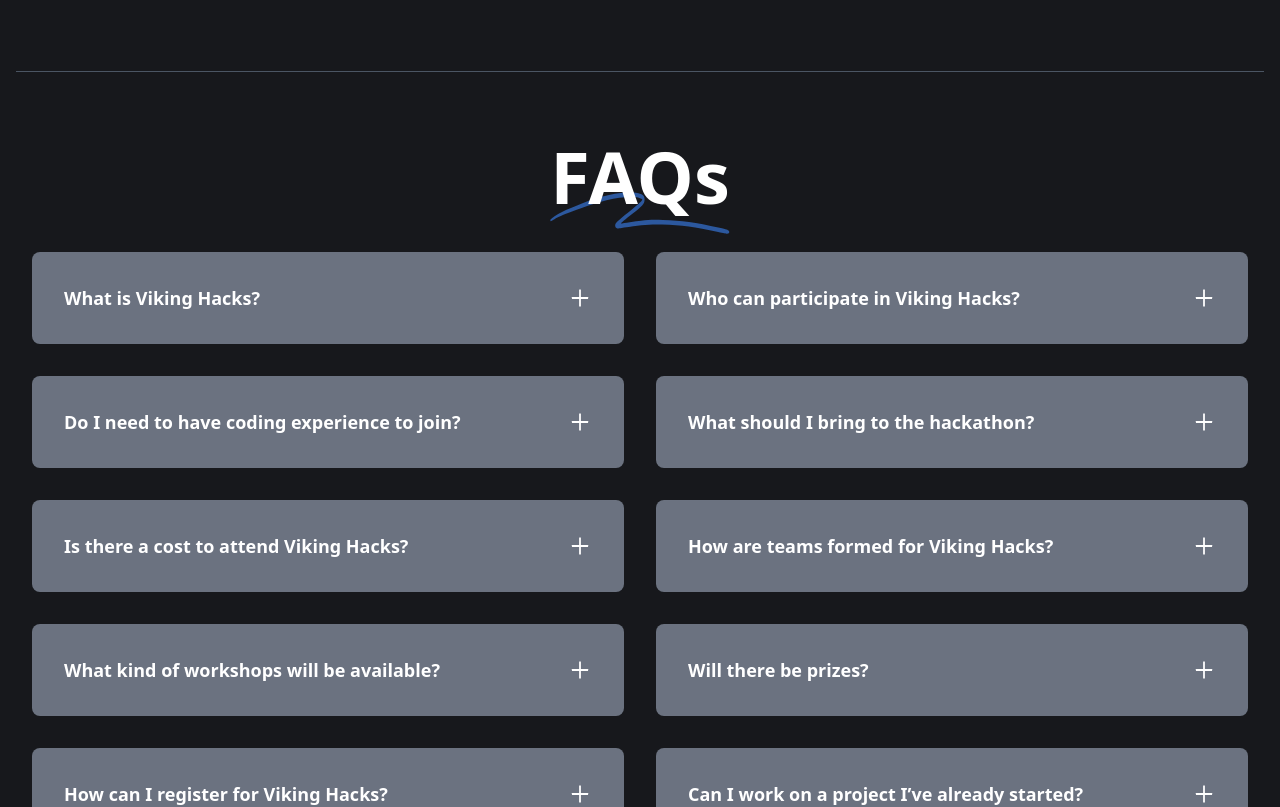
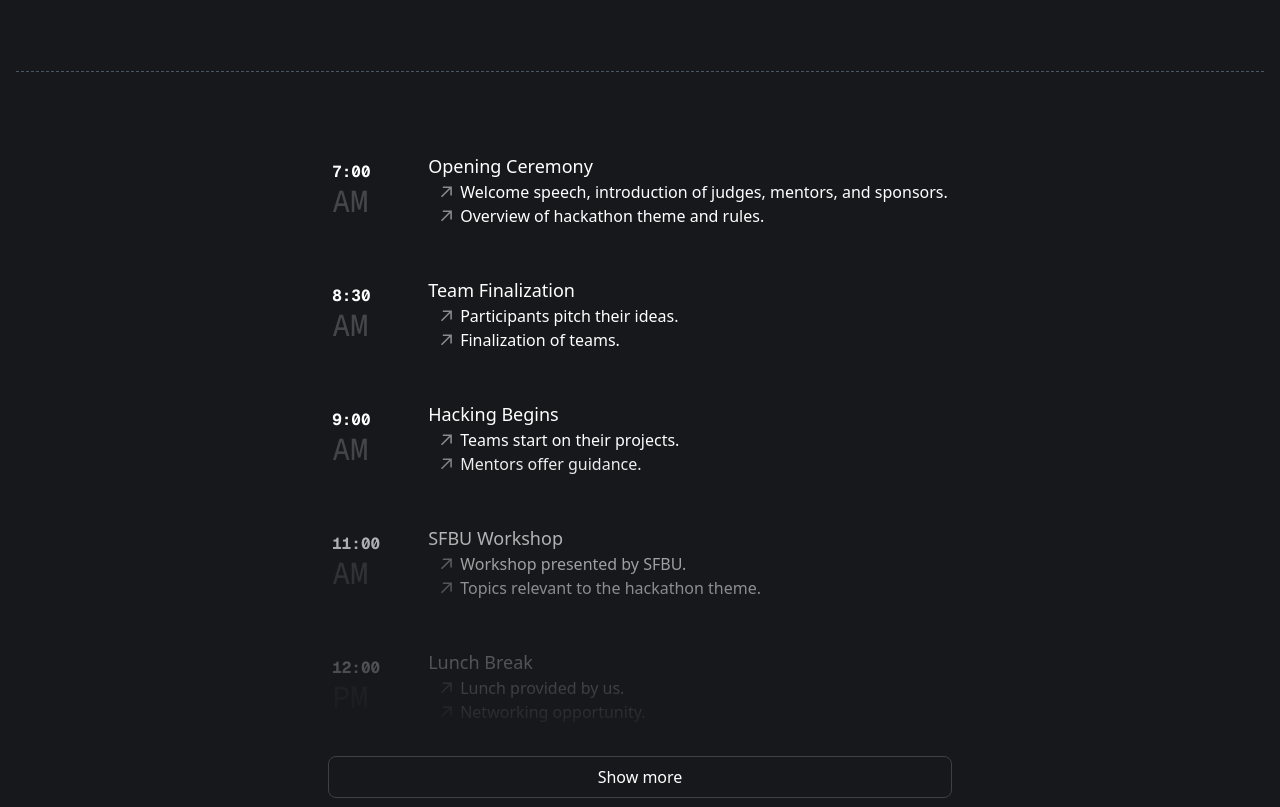
Before and after one commit to Mishra-Manit/VikingHacksWebsite, a Next.js app: page / in a window 1280 px wide. Shown: the part 960-1767 px from the top of the page. Built offline with nearby package versions, Linux system fonts and the light colour scheme.

Commit message:
add schedule

```diff
--- a/app/page.tsx
+++ b/app/page.tsx
@@ -5,6 +5,7 @@
 import SquigglyLines from "../components/SquigglyLines";
 
 import FAQs from '../components/FAQs';
+import ScheduleList from '../components/Schedule';
 
 const details = [
   { id: 1, name: 'One day event on', value: '2.3.2024' },
@@ -48,7 +49,7 @@
             Register now
           </span>
         </Link>
-        <hr className="my-10 md:my-16 border-gray-600 w-full"/>
+        <hr className="my-10 md:my-16 border-dashed border-gray-600 w-full"/>
         <div className="py-10 sm:py-20">
           <div className="mx-auto max-w-7xl px-6 lg:px-8">
             <dl className="grid grid-cols-1 gap-x-8 gap-y-16 text-center lg:grid-cols-3">
@@ -63,7 +64,10 @@
             </dl>
           </div>
         </div>
-        <hr className="my-10 md:my-16 border-gray-600 w-full"/>
+        <hr className="my-10 md:my-16 border-dashed border-gray-600 w-full"/>
+        <ScheduleList />
+        <hr className="my-10 md:my-16 border-dashed border-gray-600 w-full"/>
+        {/* The FAQ questions are here */}
         <FAQs />
       </main>
       <Footer />
--- /dev/null
+++ b/components/Schedule.jsx
@@ -0,0 +1,200 @@
+'use client'
+import React, { useState } from 'react';
+
+const eventList = [
+    {
+        num: 2,
+        time: "7:00am",
+        info: "Opening Ceremony",
+        details: [
+            "Welcome speech, introduction of judges, mentors, and sponsors.",
+            "Overview of hackathon theme and rules."
+        ]
+    },
+    {
+        num: 3,
+        time: "8:30am",
+        info: "Team Finalization",
+        details: [
+            "Participants pitch their ideas.",
+            "Finalization of teams."
+        ]
+    },
+    {
+        num: 4,
+        time: "9:00am",
+        info: "Hacking Begins",
+        details: [
+            "Teams start on their projects.",
+            "Mentors offer guidance."
+        ]
+    },
+    {
+        num: 5,
+        time: "11:00am",
+        info: "SFBU Workshop",
+        details: [
+            "Workshop presented by SFBU.",
+            "Topics relevant to the hackathon theme."
+        ]
+    },
+    {
+        num: 6,
+        time: "12:00pm",
+        info: "Lunch Break",
+        details: [
+            "Lunch provided by us.",
+            "Networking opportunity.",
+        ]
+    },
+    {
+        num: 7,
+        time: "1:00pm",
+        info: "Hacking Continues",
+        details: [
+            "Teams dive back into their projects.",
+            "Optional mini-challenges or activities."
+        ]
+    },
+    {
+        num: 8,
+        time: "5:30pm",
+        info: "Final Stretch of Hacking",
+        details: [
+            "Teams finalize their projects.",
+        ]
+    },
+    {
+        num: 9,
+        time: "6:00pm",
+        info: "Dinner Break",
+        details: [
+            "Dinner and relaxation.",
+        ]
+    },
+    {
+        num: 10,
+        time: "7:00pm",
+        info: "Project Presentations",
+        details: [
+            "Teams present their projects to judges.",
+            "Brief Q&A sessions."
+        ]
+    },
+    {
+        num: 11,
+        time: "8:30pm",
+        info: "Judging and Awards Ceremony",
+        details: [
+            "Judges deliberate and announce winners.",
+            "Closing remarks."
+        ]
+    },
+    {
+        num: 12,
+        time: "9:00pm",
+        info: "Hackathon Concludes",
+        details: [
+            "Final networking and departure.",
+        ]
+    }
+]
+
+function ArrowIcon(props) {
+    let length = props.size.toString();
+    return (
+        <svg
+            width={length}
+            height={length}
+            viewBox="0 0 12 12"
+            fill="none"
+            xmlns="http://www.w3.org/2000/svg"
+        >
+            <path
+                d="M2.07102 11.3494L0.963068 10.2415L9.2017 1.98864H2.83807L2.85227 0.454545H11.8438V9.46023H10.2955L10.3097 3.09659L2.07102 11.3494Z"
+                fill="currentColor"
+            />
+        </svg>
+    );
+}
+
+function EventItem({ time, info, details, isLastVisible }) {
+    const [timeNumber, period] = time.split(/(am|pm)/i);
+    return (
+        <li className={`relative rounded-lg bg-neutral-900 bg-opacity-0 px-8 py-4 text-left ${
+            isLastVisible ? 'blur-effect' : ''
+        }`}>
+            <div className="flex flex-row gap-8 items-center">
+                <div>
+                    <p className="w-8 md:w-16 font-mono font-bold">{timeNumber}</p>
+                    <p className="w-8 md:w-16 text-xl sm:text-3xl opacity-20 font-mono">
+                        {period.toUpperCase()}
+                    </p>
+                </div>
+                <div className="font-thin">
+                    <p className="font-normal text-lg">{info}</p>
+                    <ul className="ml-3">
+                        {details.map((detail) => {
+                            return (
+                                <div className="flex flex-row items-center gap-2">
+                                    <span className="opacity-50">
+                                        <ArrowIcon size={12} />
+                                    </span>
+                                    {detail}
+                                </div>
+                            )
+                        })}
+                    </ul>
+                </div>
+            </div>
+        </li>
+    )
+}
+
+export default function Schedule(props) {
+    const initialVisibleCount = 5;
+    const [visibleCount, setVisibleCount] = useState(initialVisibleCount); // initially show 5 items
+    const [isExpanded, setIsExpanded] = useState(false); // track if the list has been expanded
+
+    const toggleItemsVisibility = () => {
+        if (isExpanded) {
+            setVisibleCount(initialVisibleCount);
+            setIsExpanded(false); // set to not expanded
+        } else {
+            setVisibleCount(eventList.length);
+            setIsExpanded(true); // set to expanded
+        }
+    };
+
+    const isLastVisible = (index) => index === visibleCount - 1 && index !== eventList.length - 1;
+    return (
+        <>
+            <ul className="w-full md:w-auto space-y-4">
+                {eventList.slice(0, visibleCount).map((event, index) => (
+                    <EventItem
+                        key={event.num}
+                        time={event.time}
+                        info={event.info}
+                        details={event.details}
+                        isLastVisible={isLastVisible(index)}
+                    />
+                ))}
+            </ul>
+            <button onClick={toggleItemsVisibility} className="
+                w-full
+                md:w-1/2
+                border
+                hover:bg-neutral-800
+                hover:border-dashed
+                border-neutral-700
+                rounded-lg
+                py-2
+                px-4
+                mt-4
+                transition-all
+            ">
+                {isExpanded ? 'Show less' : 'Show more'}
+            </button>
+        </>
+    );
+}
--- a/styles/globals.css
+++ b/styles/globals.css
@@ -17,3 +17,14 @@
     pointer-events: none;
   }
 }
+
+.blur-effect::after {
+  content: '';
+  position: absolute;
+  bottom: 0;
+  left: 0;
+  right: 0;
+  height: 300px;
+  background: linear-gradient(to bottom, rgba(255,255,255,0), rgba(23, 24, 28, 1)); /* Use the background color of the items */
+  pointer-events: none;
+}
--- a/tsconfig.json
+++ b/tsconfig.json
@@ -29,7 +29,7 @@
     "**/*.ts",
     "**/*.tsx",
     ".next/types/**/*.ts"
-  ],
+, "components/Schedule.jsx"  ],
   "exclude": [
     "node_modules"
   ]
```
